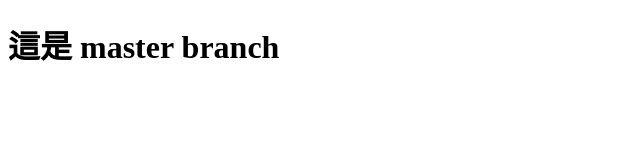
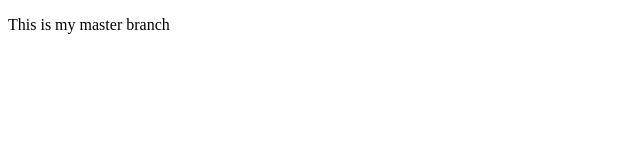
Before and after one commit to arthur3000-tw/Udemy_Full_Stack_Ch11, a plain HTML site: page index.html in a window 1280 px wide. Shown: the whole page, without its empty margins (0-640 px from the left). Drawn offline with Linux system fonts and the light colour scheme.

Commit message:
Change from h1 tag to p tag

```diff
--- a/index.html
+++ b/index.html
@@ -6,6 +6,6 @@
     <title>Document</title>
   </head>
   <body>
-    <h1>這是 master branch</h1>
+    <p>This is my master branch</p>
   </body>
 </html>
```
